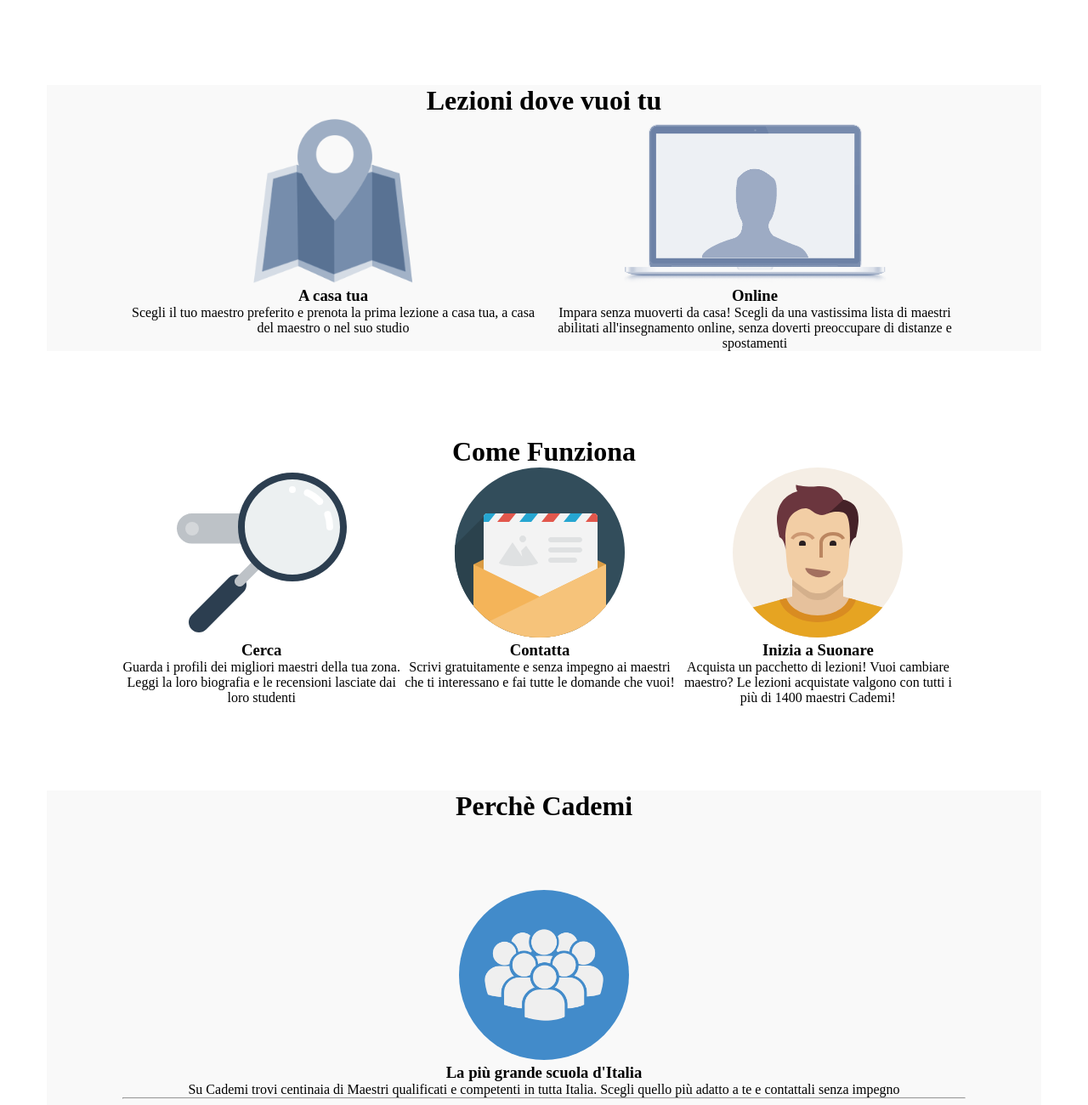
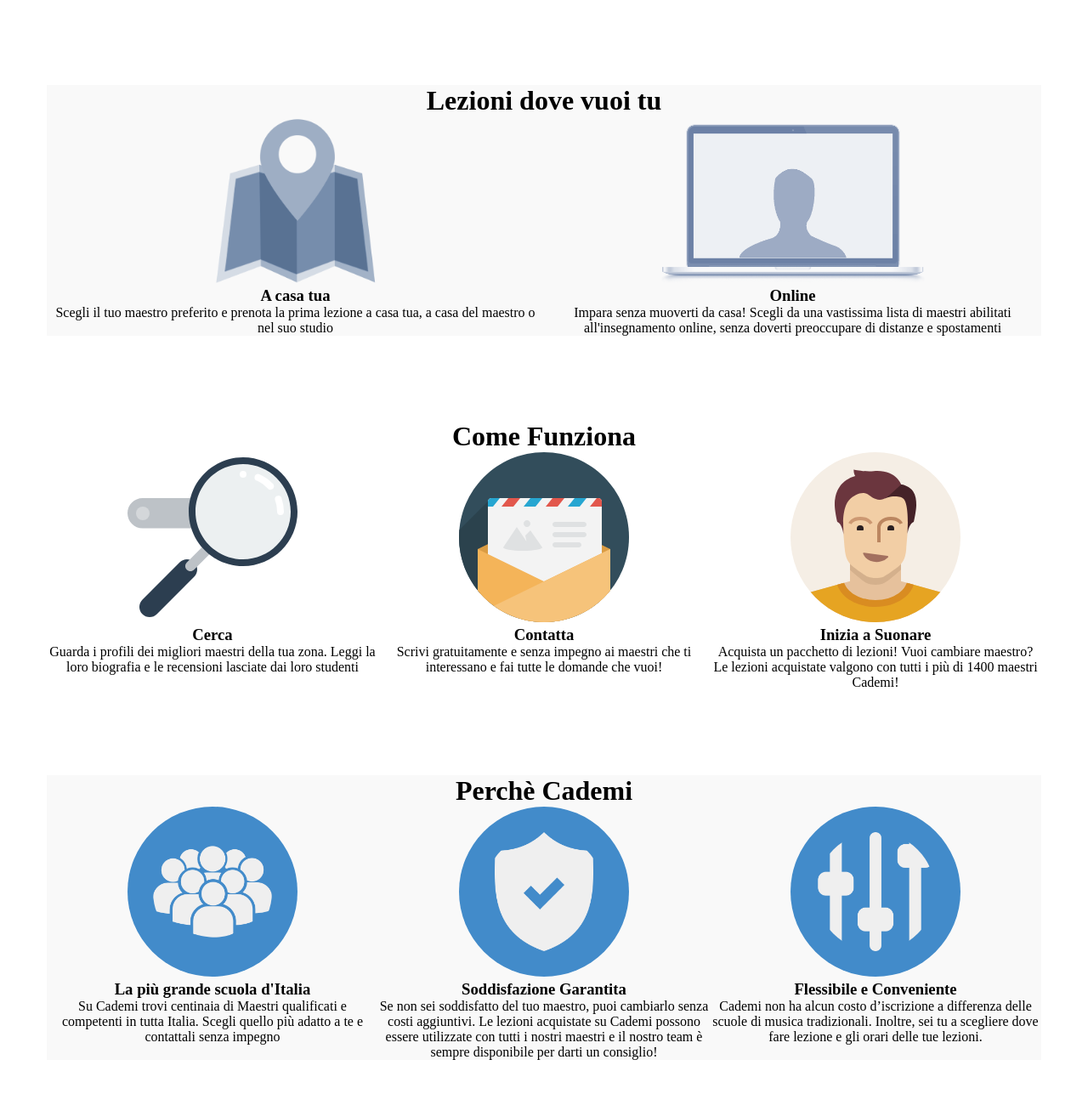
Before and after one commit to andrea9llo/html-css-resp-wannabe-12bool, a plain HTML site: page index.html in a window 1280 px wide. Shown: the top 1300 px of the page at 85% size. After the commit the page ends 1247 px from the top, so only its background shows below. Drawn offline with Linux system fonts and the light colour scheme.

Commit message:
framework lg

```diff
--- a/index.html
+++ b/index.html
@@ -10,58 +10,86 @@
   <body>
     <div id="lezioni" class="container" background="grey">
       <div class="row">
+        <div class="col-lg-12">
           <h1>Lezioni dove vuoi tu</h1>
+        </div>
+
+        <div class="col-lg-6">
           <div class="left">
             <img src="img/icon/maps.png" alt="">
             <h3>A casa tua</h3>
             Scegli il tuo maestro preferito e prenota la prima lezione a casa tua, a casa del maestro o nel suo studio
           </div>
+        </div>
+
+        <div class="col-lg-6">
           <div class="right">
             <img src="img/icon/screen.png" alt="">
             <h3>Online</h3>
             Impara senza muoverti da casa! Scegli da una vastissima lista di maestri abilitati all'insegnamento online, senza doverti preoccupare di distanze e spostamenti
           </div>
+        </div>
+
         <div class="clear"></div>
       </div>
     </div>
 
     <div id="steps" class="container">
       <div class="row">
+        <div class="col-lg-12">
           <h1>Come Funziona</h1>
+        </div>
+
+        <div class="col-lg-4">
           <div class="left">
             <img src="img/search.svg" alt="">
             <h3>Cerca</h3>
             Guarda i profili dei migliori maestri della tua zona. Leggi la loro biografia e le recensioni lasciate dai loro studenti
           </div>
+        </div>
+
+        <div class="col-lg-4">
           <div class="central">
             <img src="img/letter.svg" alt="">
             <h3>Contatta</h3>
             Scrivi gratuitamente e senza impegno ai maestri che ti interessano e fai tutte le domande che vuoi!
           </div>
+        </div>
+
+        <div class="col-lg-4">
           <div class="right">
             <img src="img/male.svg" alt="">
             <h3>Inizia a Suonare</h3>
             Acquista un pacchetto di lezioni! Vuoi cambiare maestro? Le lezioni acquistate valgono con tutti i più di 1400 maestri Cademi!
           </div>
+        </div>
+
         <div class="clear"></div>
       </div>
     </div>
 
     <div id="why" class="container" background="grey">
       <div class="row">
+        <div class="col-lg-12">
             <h1>Perchè Cademi</h1>
+        </div>
+        <div class="col-lg-4">
           <div class="first">
             <img src="img/icon/profile.png" alt="">
             <h3>La più grande scuola d'Italia</h3>
             Su Cademi trovi centinaia di Maestri qualificati e competenti in tutta Italia. Scegli quello più adatto a te e contattali senza impegno
-          <hr>
           </div>
+        </div>
+
+        <div class="col-lg-4">
           <div class="second">
             <img src="img/icon/secure.png" alt="">
             <h3>Soddisfazione Garantita</h3>
             Se non sei soddisfatto del tuo maestro, puoi cambiarlo senza costi aggiuntivi. Le lezioni acquistate su Cademi possono essere utilizzate con tutti i nostri maestri e il nostro team è sempre disponibile per darti un consiglio!
-          <hr>
           </div>
+        </div>
+
+        <div class="col-lg-4">
           <div class="third">
             <img src="img/icon/flex.png" alt="">
             <h3>Flessibile e Conveniente</h3>
@@ -69,5 +97,6 @@
           </div>
         </div>
       </div>
+    </div>
   </body>
 </html>
--- a/style.css
+++ b/style.css
@@ -1,15 +1,12 @@
 .row {
-  width: 992px;
+  /* width: 992px; */
   margin-left: auto;
   margin-right: auto;
   margin-top: 100px;
 }
 
 /* BLOCCO LEZIONI */
-#lezioni .row > .left, #lezioni .row > .right{
-  width: 50%;
-  float: left;
-}
+
 
 #lezioni .row img {
   /* per centrare orizzontalmente */
@@ -18,31 +15,18 @@
   margin-left: auto;
 }
 
-#lezioni {
-  text-align: center;
-}
+/* BLOCCO STEPS */
 
-/* BLOCCO STEPS */
-#steps .row > .left,
-#steps .row > .central,
-#steps .row > .right{
-  float: left;
-  width: 33%;
-}
-
-#steps{
+#steps, #why, #lezioni {
   text-align: center;
 }
 
 /* BLOCCO PERCHE */
-#why {
-  text-align: center;
-}
+
 
 #why .row > .first,
 #why .row > .second,
 #why .row > .third {
-  width: 100%;
   margin-top: 80px;
 }
 
@@ -61,7 +45,3 @@
 img{
   height: 200px;
 }
-
-.clear {
-  clear:both;
-}
```
Lines whose indentation alone changed are shown as unchanged.
